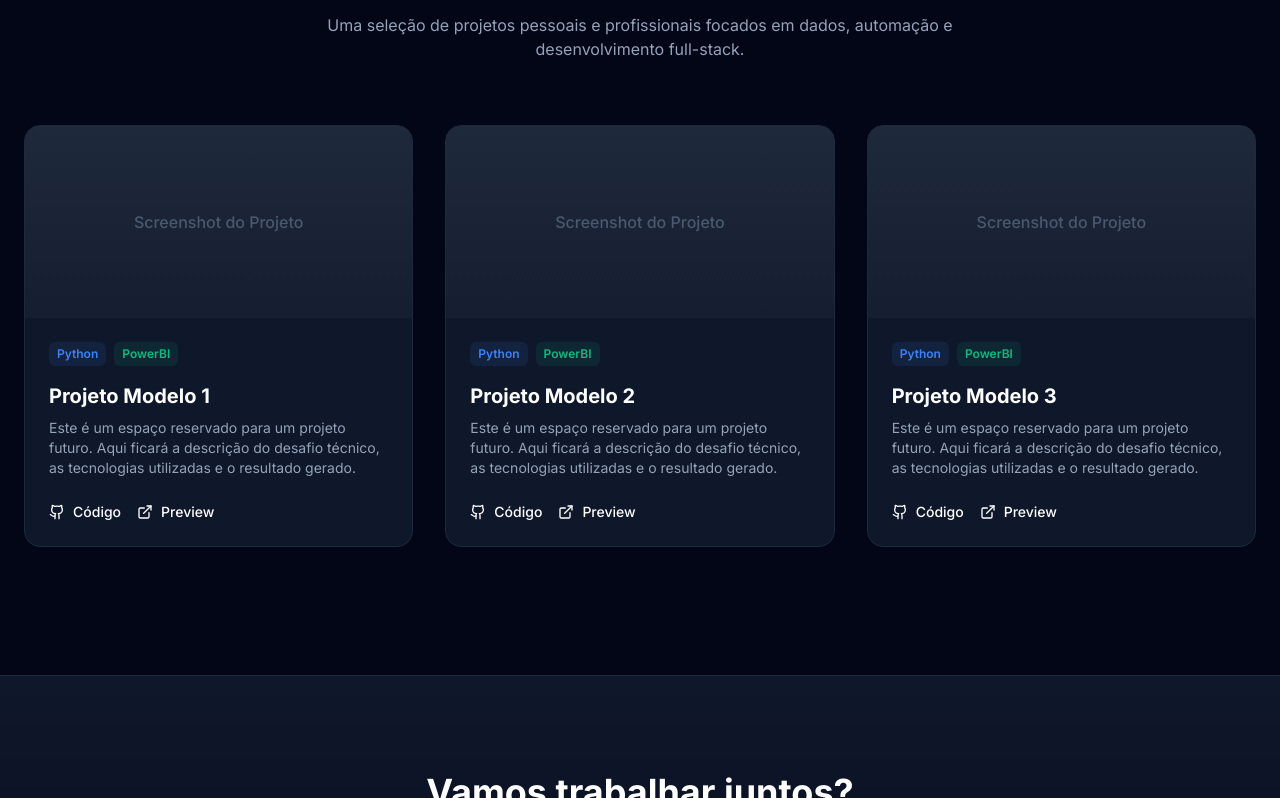
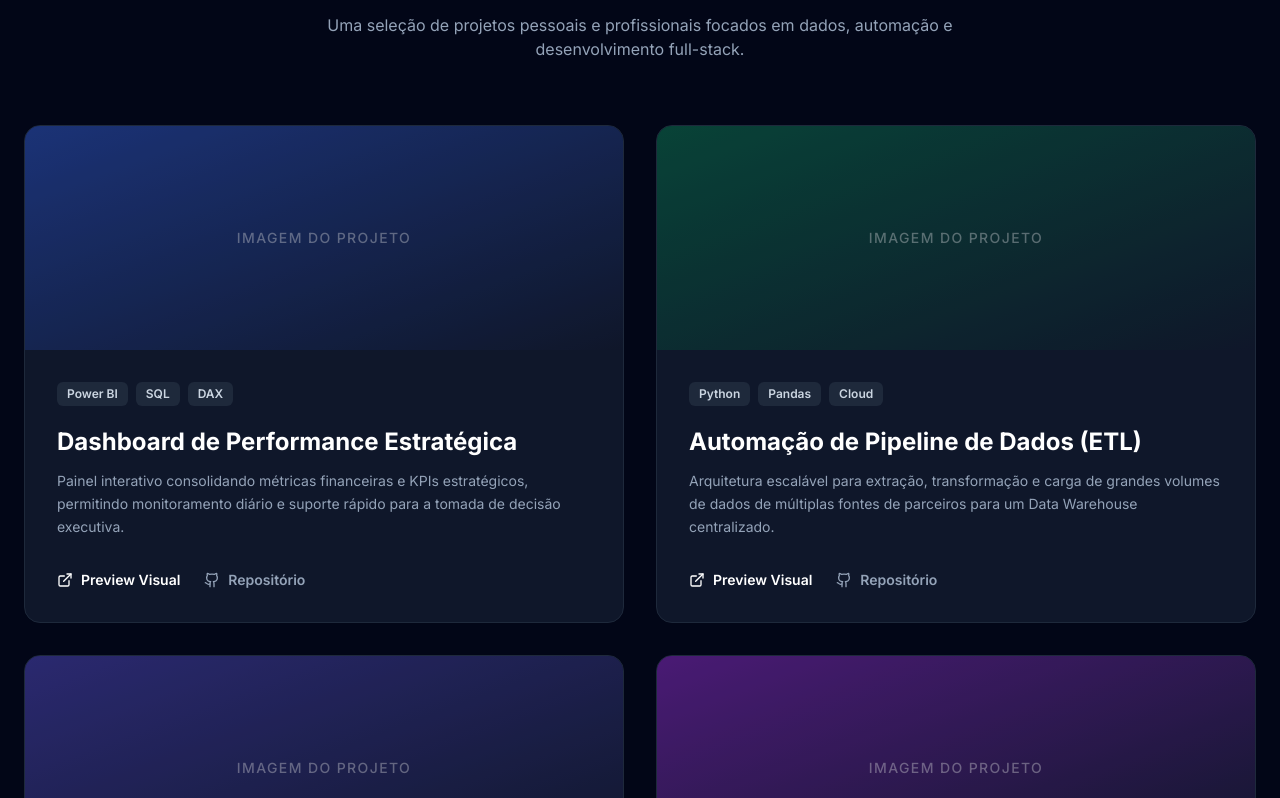
Before and after one commit to julianotx/portfolio, a React (Vite) app: page / in a window 1280 px wide. Shown: the part 1562-2360 px from the top of the page. Built offline with nearby package versions, Linux system fonts and the light colour scheme.

Commit message:
Refine projects section UI and add 4 professional placeholders

```diff
--- a/src/App.tsx
+++ b/src/App.tsx
@@ -119,36 +119,63 @@ function App() {
                             Uma seleção de projetos pessoais e profissionais focados em dados, automação e desenvolvimento full-stack.
                         </p>
 
-                        <div className="grid grid-cols-1 md:grid-cols-2 lg:grid-cols-3 gap-8">
-                            {/* Project Card Placeholder 1 */}
-                            {[1, 2, 3].map((item) => (
+                        <div className="grid grid-cols-1 md:grid-cols-2 gap-8">
+                            {[
+                                {
+                                    title: 'Dashboard de Performance Estratégica',
+                                    tags: ['Power BI', 'SQL', 'DAX'],
+                                    color: 'from-blue-900 to-slate-900',
+                                    desc: 'Painel interativo consolidando métricas financeiras e KPIs estratégicos, permitindo monitoramento diário e suporte rápido para a tomada de decisão executiva.'
+                                },
+                                {
+                                    title: 'Automação de Pipeline de Dados (ETL)',
+                                    tags: ['Python', 'Pandas', 'Cloud'],
+                                    color: 'from-emerald-900 to-slate-900',
+                                    desc: 'Arquitetura escalável para extração, transformação e carga de grandes volumes de dados de múltiplas fontes de parceiros para um Data Warehouse centralizado.'
+                                },
+                                {
+                                    title: 'Sistema Web de Gestão Interna',
+                                    tags: ['React', 'Node.js', 'Typescript'],
+                                    color: 'from-indigo-900 to-slate-900',
+                                    desc: 'Aplicação web full-stack desenvolvida para digitalizar fluxos de trabalho manuais da equipe, contando com autenticação, níveis de permissão e geração de relatórios.'
+                                },
+                                {
+                                    title: 'Análise Preditiva e Forecast',
+                                    tags: ['Python', 'Jupyter', 'Machine Learning'],
+                                    color: 'from-purple-900 to-slate-900',
+                                    desc: 'Estudo de dados focado em prever a demanda sazonal de produtos utilizando algoritmos de regressão para otimizar a cadeia de suprimentos e as metas operacionais.'
+                                }
+                            ].map((project, index) => (
                                 <motion.div
                                     initial={{ opacity: 0, scale: 0.95 }}
                                     whileInView={{ opacity: 1, scale: 1 }}
                                     viewport={{ once: true }}
-                                    key={item}
-                                    className="bg-dark rounded-2xl border border-slate-800 overflow-hidden group hover:-translate-y-2 transition-transform duration-300"
+                                    transition={{ delay: index * 0.1 }}
+                                    key={project.title}
+                                    className="bg-dark rounded-2xl border border-slate-800 overflow-hidden group hover:border-slate-600 transition-colors duration-300 flex flex-col"
                                 >
-                                    <div className="h-48 bg-slate-800 relative overflow-hidden flex items-center justify-center">
-                                        {/* Imagem do projeto entra aqui */}
-                                        <div className="absolute inset-0 bg-gradient-to-t from-dark to-transparent opacity-60 z-10" />
-                                        <span className="text-slate-500 font-medium z-0">Screenshot do Projeto</span>
+                                    <div className={`h-56 relative overflow-hidden flex items-center justify-center bg-gradient-to-br ${project.color}`}>
+                                        <div className="absolute inset-0 bg-dark/20 group-hover:bg-transparent transition-colors duration-500 z-10" />
+                                        <span className="text-white/40 font-medium z-0 tracking-widest text-sm uppercase">Imagem do Projeto</span>
                                     </div>
-                                    <div className="p-6">
-                                        <div className="flex gap-2 mb-4">
-                                            <span className="text-xs font-semibold px-2 py-1 bg-primary/10 text-primary rounded-md">Python</span>
-                                            <span className="text-xs font-semibold px-2 py-1 bg-accent/10 text-accent rounded-md">PowerBI</span>
+                                    <div className="p-8 flex-1 flex flex-col">
+                                        <div className="flex flex-wrap gap-2 mb-5">
+                                            {project.tags.map(tag => (
+                                                <span key={tag} className="text-xs font-semibold px-2.5 py-1 bg-slate-800 text-slate-300 rounded-md">
+                                                    {tag}
+                                                </span>
+                                            ))}
                                         </div>
-                                        <h3 className="text-xl font-bold text-white mb-2 group-hover:text-primary transition-colors">Projeto Modelo {item}</h3>
-                                        <p className="text-slate-400 text-sm mb-6 line-clamp-3">
-                                            Este é um espaço reservado para um projeto futuro. Aqui ficará a descrição do desafio técnico, as tecnologias utilizadas e o resultado gerado.
+                                        <h3 className="text-2xl font-bold text-white mb-3 group-hover:text-primary transition-colors">{project.title}</h3>
+                                        <p className="text-slate-400 text-sm mb-8 leading-relaxed flex-1">
+                                            {project.desc}
                                         </p>
-                                        <div className="flex items-center gap-4">
-                                            <a href="#" className="flex items-center gap-2 text-sm font-medium text-white hover:text-primary transition-colors">
-                                                <Github className="w-4 h-4" /> Código
+                                        <div className="flex items-center gap-6 mt-auto">
+                                            <a href="#" className="flex items-center gap-2 text-sm font-semibold text-white hover:text-primary transition-colors">
+                                                <ExternalLink className="w-4 h-4" /> Preview Visual
                                             </a>
-                                            <a href="#" className="flex items-center gap-2 text-sm font-medium text-white hover:text-primary transition-colors">
-                                                <ExternalLink className="w-4 h-4" /> Preview
+                                            <a href="#" className="flex items-center gap-2 text-sm font-semibold text-slate-400 hover:text-white transition-colors">
+                                                <Github className="w-4 h-4" /> Repositório
                                             </a>
                                         </div>
                                     </div>
```
Also changed, not shown: 2 other files (tests, documents, lock files or other folders).
